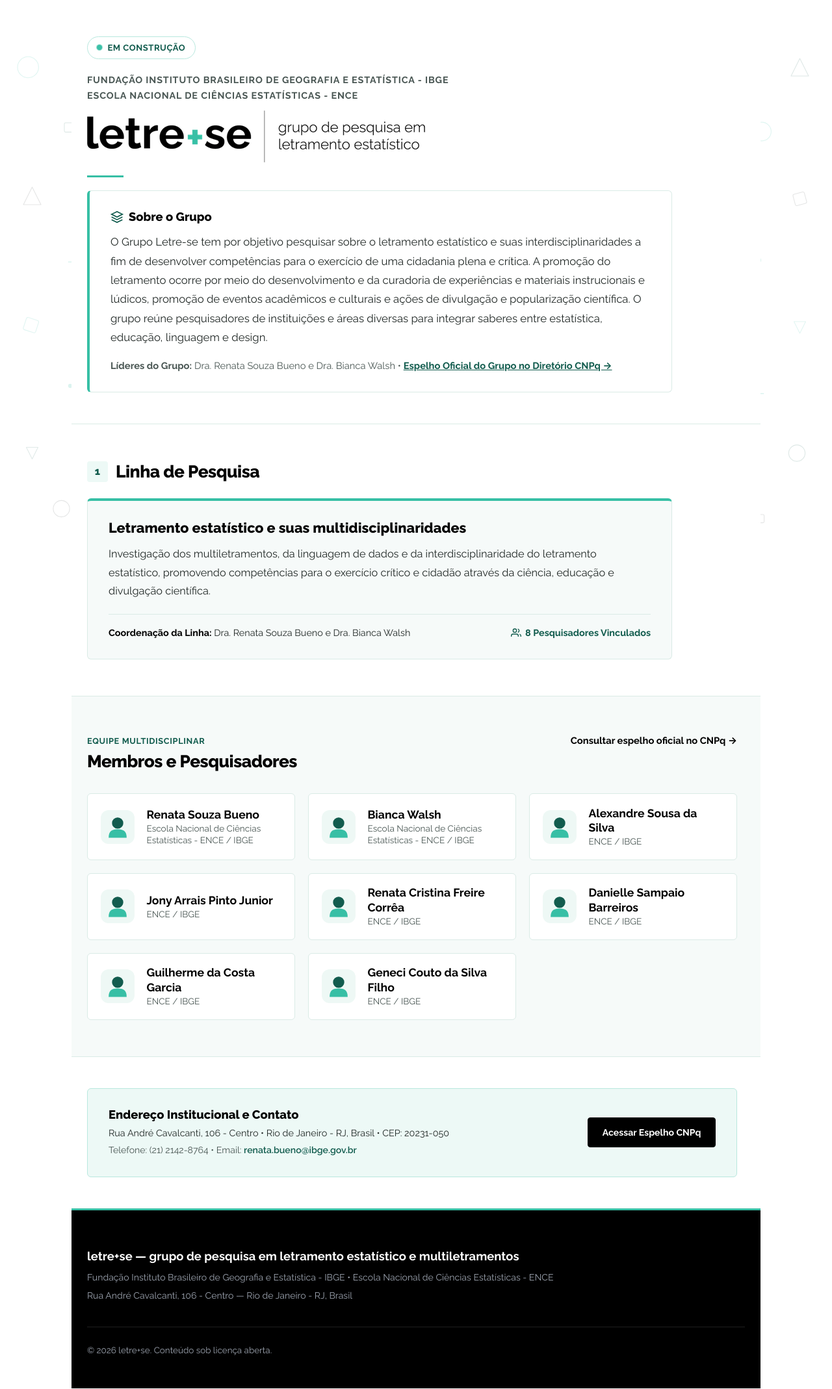
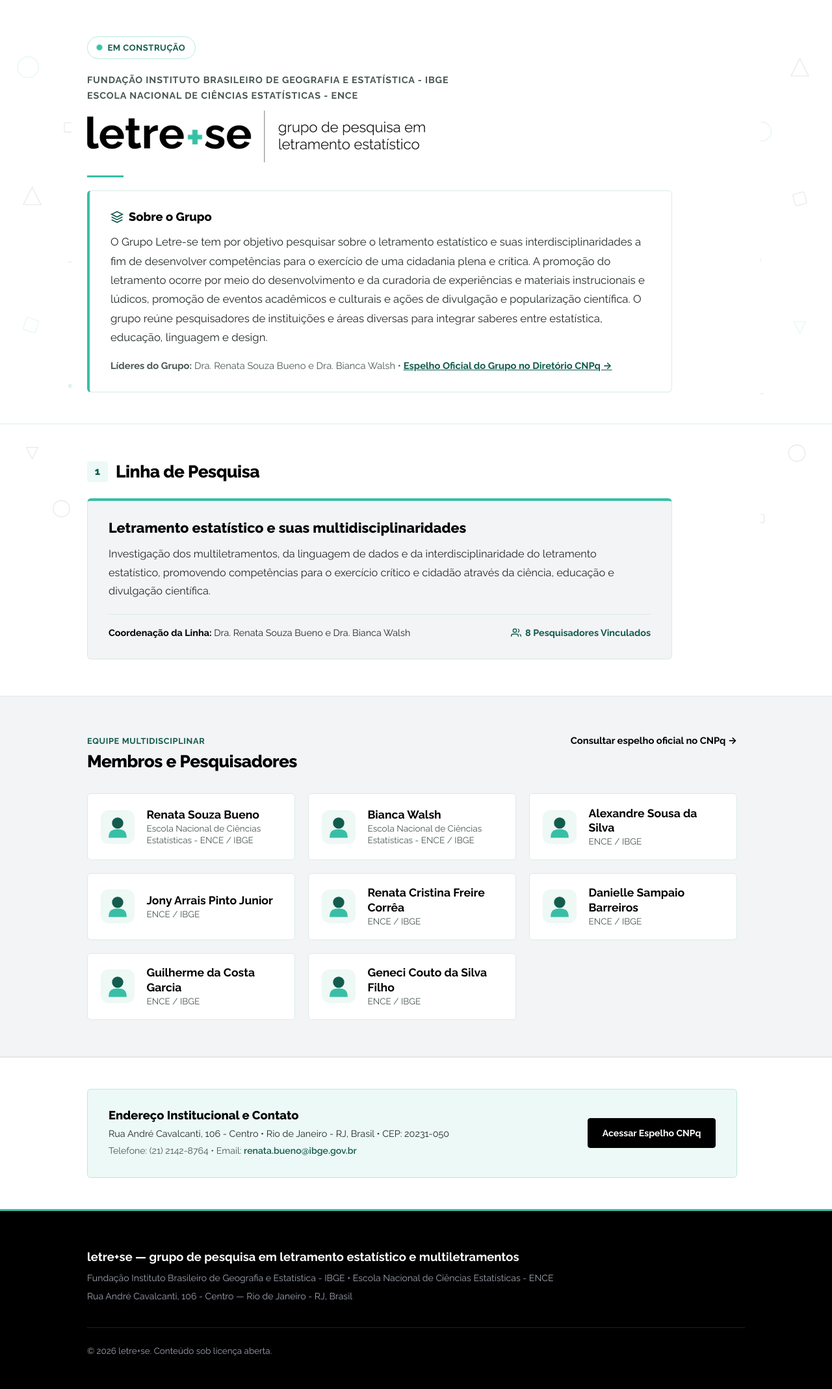
Before and after one commit to Letrese/siteletrese, a Jekyll site: the page built from index.html, in a window 1280 px wide. Shown: the whole page at 65% size. Built offline with Jekyll 4.4.1, drawn with Linux system fonts in a browser that asks for light colours.

Commit message:
Ajuste de layout full-width (rodape e equipe), fundo cinza neutro, novo favicon com '+' e limpeza de imagens

```diff
--- a/_layouts/default.html
+++ b/_layouts/default.html
@@ -4,9 +4,10 @@
   <meta charset="UTF-8">
   <meta name="viewport" content="width=device-width, initial-scale=1.0">
   <title>{% if page.title %}{{ page.title }} | {% endif %}{{ site.title }}</title>
-
   <meta name="description" content="{{ page.description | default: site.description }}">
-  <link rel="icon" type="image/svg+xml" href="{{ '/assets/images/logo.svg' | relative_url }}">
+  <link rel="icon" type="image/svg+xml" href="{{ '/assets/images/favicon.svg' | relative_url }}">
+  <link rel="alternate icon" type="image/png" href="{{ '/assets/images/favicon.png' | relative_url }}">
+  <link rel="apple-touch-icon" href="{{ '/assets/images/apple-touch-icon.png' | relative_url }}">
 
   <!-- Preload da Imagem Principal (LCP Otimizado) -->
   <link rel="preload" as="image" href="{{ '/assets/images/logo-horizontal-520.webp' | relative_url }}" type="image/webp" fetchpriority="high">
@@ -20,7 +21,7 @@
   </noscript>
 
   <!-- Estilos Principais -->
-  <link rel="stylesheet" href="{{ '/assets/css/style.css' | relative_url }}?v=noblur">
+  <link rel="stylesheet" href="{{ '/assets/css/style.css' | relative_url }}?v=fullwidth1">
 
   <!-- Open Graph / Redes Sociais -->
   <meta property="og:type" content="website">
--- a/admin/index.html
+++ b/admin/index.html
@@ -3,8 +3,7 @@
 <head>
   <meta charset="utf-8" />
   <meta name="viewport" content="width=device-width, initial-scale=1.0" />
-  <title>Painel Administrativo | Letrese CMS</title>
-  <link rel="icon" type="image/svg+xml" href="../assets/images/logo.svg" />
+  <link rel="icon" type="image/svg+xml" href="../assets/images/favicon.svg" />
   <!-- Google Fonts para o painel Decap -->
   <link rel="preconnect" href="https://fonts.googleapis.com">
   <link rel="preconnect" href="https://fonts.gstatic.com" crossorigin>
--- a/assets/css/style.css
+++ b/assets/css/style.css
@@ -18,8 +18,10 @@
   --color-text-secondary: #212826;   /* Texto de parágrafo de altíssima legibilidade (14:1) */
   --color-text-muted: #4a5754;       /* Metadados e datas (> 7.5:1) compatível com WCAG AA */
   --color-bg: #ffffff;
-  --color-bg-subtle: #f6faf9;        /* Seções alternadas suaves */
+  --color-bg-subtle: #f3f4f6;        /* Seções alternadas suaves em cinza neutro */
+  --color-bg-team: #f3f4f6;          /* Fundo da equipe cinza neutro (sem tom azulado) */
   --color-border: #daebe6;
+  --color-border-subtle: #e5e7eb;    /* Borda cinza neutra para áreas de fundo cinza */
   --color-border-hover: #37BFA5;
 
   /* Badges de Status da Marca */
@@ -976,7 +978,7 @@
   font-size: 0.84rem;
 }
 
-/* Rodapé Institucional */
+/* Rodapé Institucional (Largura Total da Tela) */
 .site-footer {
   margin-top: auto;
   border-top: 3px solid var(--color-primary);
@@ -984,6 +986,9 @@
   padding: 3.5rem 0 2rem;
   font-size: 0.9rem;
   color: #d1d5db;
+  width: 100%;
+  position: relative;
+  z-index: 20;
 }
 
 .footer-content {
@@ -1336,12 +1341,11 @@
   }
 }
 
-/* Estrutura de conteúdo centralizado sobre fundo branco */
+/* Estrutura de conteúdo com seções de largura total (Full-Width) */
 .site-wrapper {
-  max-width: var(--container-width);
   width: 100%;
-  margin: 0 auto;
-  background-color: #ffffff;
+  margin: 0;
+  background-color: transparent;
   position: relative;
   z-index: 2;
   display: flex;
@@ -1352,7 +1356,17 @@
 
 .site-wrapper > main {
   flex: 1;
-  background-color: #ffffff;
+  width: 100%;
+}
+
+/* Seção da Equipe com fundo cinza de largura total */
+.section-team {
+  background-color: var(--color-bg-team);
+  border-top: 1px solid var(--color-border-subtle);
+  border-bottom: 1px solid var(--color-border-subtle);
+  width: 100%;
+  position: relative;
+  z-index: 5;
 }
 
 /* Padrões geométricos suaves restritos apenas às extremidades laterais */
--- a/build-local.js
+++ b/build-local.js
@@ -255,6 +255,9 @@
   if (fs.existsSync(path.join(ROOT_DIR, 'serve.json'))) {
     fs.copyFileSync(path.join(ROOT_DIR, 'serve.json'), path.join(SITE_DIR, 'serve.json'));
   }
+  if (fs.existsSync(path.join(ROOT_DIR, 'favicon.ico'))) {
+    fs.copyFileSync(path.join(ROOT_DIR, 'favicon.ico'), path.join(SITE_DIR, 'favicon.ico'));
+  }
 
   console.log('--- Compilação estática concluída com sucesso em _site/ ---');
 }
--- a/index.html
+++ b/index.html
@@ -7,7 +7,7 @@
 
 <!-- Seção Hero / Apresentação Institucional do Grupo de Pesquisa -->
 <section class="section-intro"
-  style="position: relative; padding: 3.5rem 0 3rem; background-color: #ffffff; border-bottom: 1px solid var(--color-border);">
+  style="position: relative; padding: 3.5rem 0 3rem; background-color: transparent; border-bottom: 1px solid var(--color-border);">
   <div class="container">
     <div class="intro-block" style="max-width: 900px; margin: 0; text-align: left;">
 
@@ -78,7 +78,7 @@
 </section>
 
 <!-- Linha de Pesquisa (Apenas uma, conforme cadastro oficial no CNPq) -->
-<section class="section" style="padding: 3.5rem 0; background-color: #ffffff;">
+<section class="section" style="padding: 3.5rem 0; background-color: transparent;">
   <div class="container">
     <div style="max-width: 900px; margin: 0; text-align: left;">
       <div class="section-heading-row"
@@ -126,7 +126,7 @@
 </section>
 
 <!-- Lista de Membros (Pesquisadores cadastrados no espelho do CNPq) -->
-<section class="section section-border-top" style="padding: 3.5rem 0; background-color: var(--color-bg-subtle);">
+<section class="section section-team" style="padding: 3.5rem 0; background-color: var(--color-bg-team); border-top: 1px solid var(--color-border-subtle); border-bottom: 1px solid var(--color-border-subtle);">
   <div class="container">
     <div style="max-width: 1000px; margin: 0; text-align: left;">
       <div class="section-heading-row" style="margin-bottom: 2rem;">
@@ -164,7 +164,7 @@
 </section>
 
 <!-- Informações Institucionais e Contato Rápido -->
-<section class="section" style="padding: 3rem 0; background-color: #ffffff; border-top: 1px solid var(--color-border);">
+<section class="section" style="padding: 3rem 0; background-color: transparent; border-top: 1px solid var(--color-border);">
   <div class="container">
     <div
       class="contact-box-mobile"
```
Also changed, not shown: assets/images/apple-touch-icon.png (added), assets/images/favicon.png (added), assets/images/favicon.svg (added), assets/images/geometric-pattern.svg (deleted), assets/images/logo-horizontal.jpg (deleted), assets/images/logo-horizontal.svg (deleted), assets/images/logo-symbol.jpg (deleted), assets/images/logo-vertical.jpg (deleted), assets/images/logo-vertical.png (deleted), assets/images/logo.svg, assets/images/media_1793299265216.jpg (deleted), assets/images/media_1793299265290.jpg (deleted), assets/images/media_1793299265297.jpg (deleted), favicon.ico (added), 1 other file.
